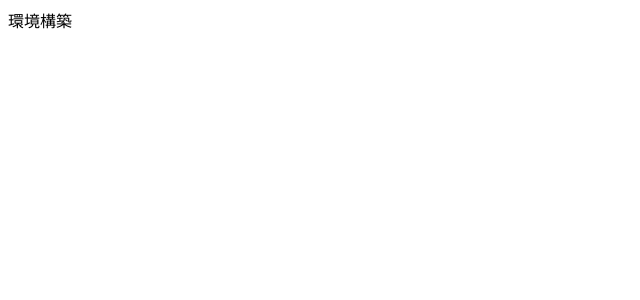
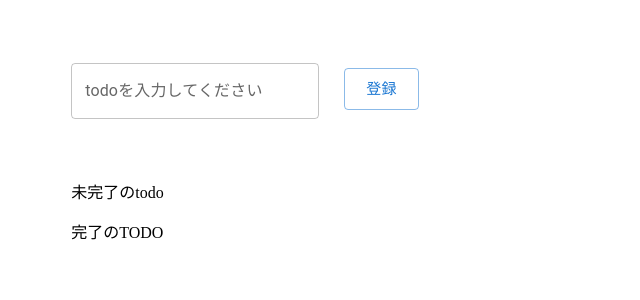
Before and after one commit to nijima-john/special-todo-app, a React (Create React App) app: page / in a window 1280 px wide. Shown: the top 300 px of the page, without its empty margins (0-640 px from the left). Built offline with nearby package versions, Linux system fonts and the light colour scheme.

Commit message:
MUI導入

```diff
--- a/package.json
+++ b/package.json
@@ -3,6 +3,9 @@
   "version": "0.1.0",
   "private": true,
   "dependencies": {
+    "@emotion/react": "^11.10.6",
+    "@emotion/styled": "^11.10.6",
+    "@mui/material": "^5.11.11",
     "@testing-library/jest-dom": "^5.16.5",
     "@testing-library/react": "^13.4.0",
     "@testing-library/user-event": "^13.5.0",
--- a/src/App.tsx
+++ b/src/App.tsx
@@ -1,11 +1,82 @@
-import React from 'react';
+import { Button, TextField } from '@mui/material';
+import { SetStateAction, useState } from 'react';
 
 
 function App() {
+
+  const [todoText, setTodoText] = useState("");
+  const [incompleteTodos, setIncompleteTodos] = useState<string[]>([]);
+  const [completeTodos, setCompleteTodos] = useState<string[]>([]);
+
+  const onChangeTodoText = (event: { target: { value: SetStateAction<string>; }; }) => {
+    setTodoText(event.target.value)
+  }
+
+  const onClickAdd = () => {
+    if (todoText === "") return;
+    const newTodos = [...incompleteTodos, todoText];
+    setIncompleteTodos(newTodos);
+    setTodoText("");
+  }
+
+  const onClickDelete = (index: number) => {
+    const newTodos = [...incompleteTodos]
+    newTodos.splice(index, 1);
+    setIncompleteTodos(newTodos);
+  }
+
+  const onClickComplete = (index: number) => {
+    const newIncompleteTodos = [...incompleteTodos]
+    newIncompleteTodos.splice(index, 1);
+
+    const newCompleteTodos = [...completeTodos, incompleteTodos[index]];
+    setIncompleteTodos(newIncompleteTodos);
+    setCompleteTodos(newCompleteTodos);
+  }
+
+  const onClickBack = (index: number) => {
+    const newTodos = [...completeTodos];
+    newTodos.splice(index,1);
+    setCompleteTodos(newTodos)
+  }
+
   return (
-    <div>
-      環境構築
-    </div>
+    <>
+      <div style={{ marginTop: '5%', marginLeft: '5%' }}>
+        <TextField value={todoText} onChange={onChangeTodoText} id="outlined-basic" label="todoを入力してください" variant="outlined" />
+        <Button onClick={onClickAdd} variant="outlined" size="large" style={{ marginLeft: '25px', marginTop: '5px' }} >登録</Button>
+        <div style={{ marginTop: '5%' }}>
+          <p>未完了のtodo</p>
+          <ul>
+            {
+              incompleteTodos.map((todo, index) => {
+                return (
+                  <div key={todo}>
+                    <li>{todo}</li>
+                    <Button onClick={() => onClickComplete(index)} variant="outlined" style={{ marginRight: '3%' }}>完了</Button>
+                    <Button onClick={() => onClickDelete(index)} variant="outlined" color="error" style={{ marginRight: '3%' }}>削除</Button>
+                  </div>
+                )
+              })
+            }
+          </ul>
+        </div>
+
+        <div>
+          <p>完了のTODO</p>
+          <ul>
+            {completeTodos.map((todo, index) => {
+              return (
+                <div key={todo} className="list-row">
+                  <li>{todo}</li>
+                  <Button onClick={() => onClickBack(index)} variant="outlined" color="error" style={{ marginRight: '3%' }}>削除</Button>
+                </div>
+              );
+            })}
+          </ul>
+        </div>
+      </div>
+    </>
   );
 }
 
```
Also changed, not shown: 1 other file (tests, documents, lock files or other folders).
